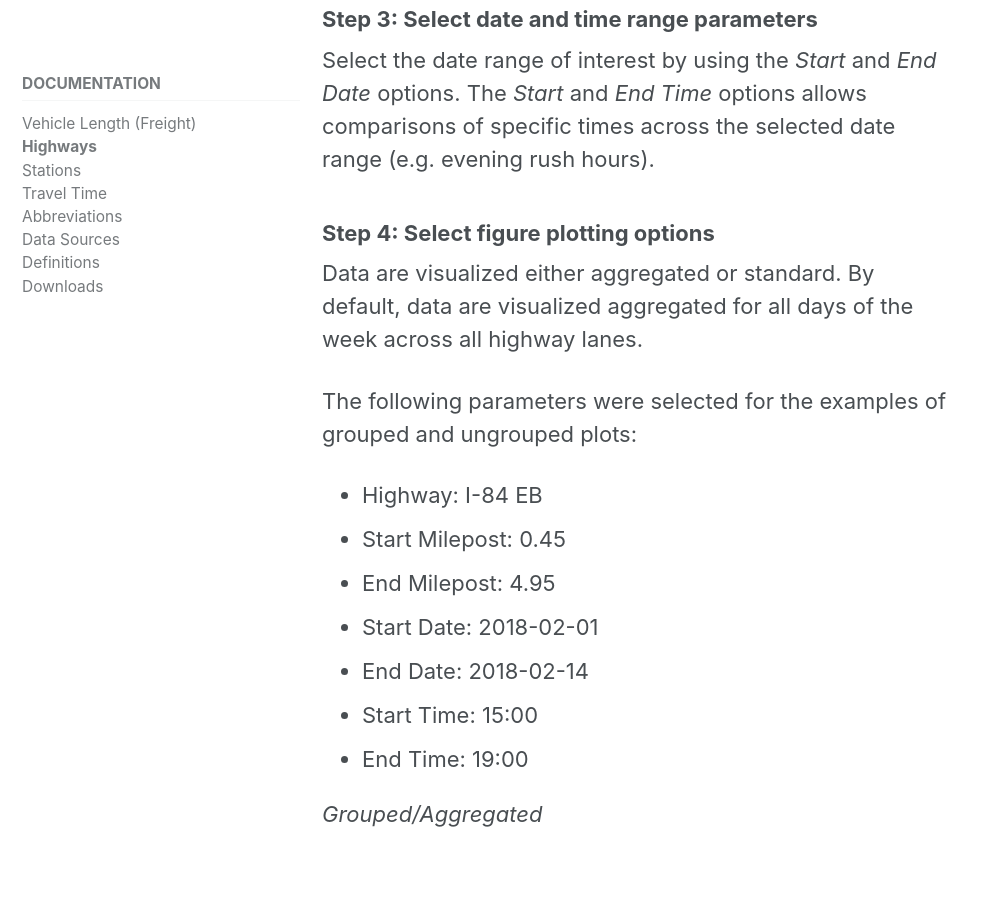
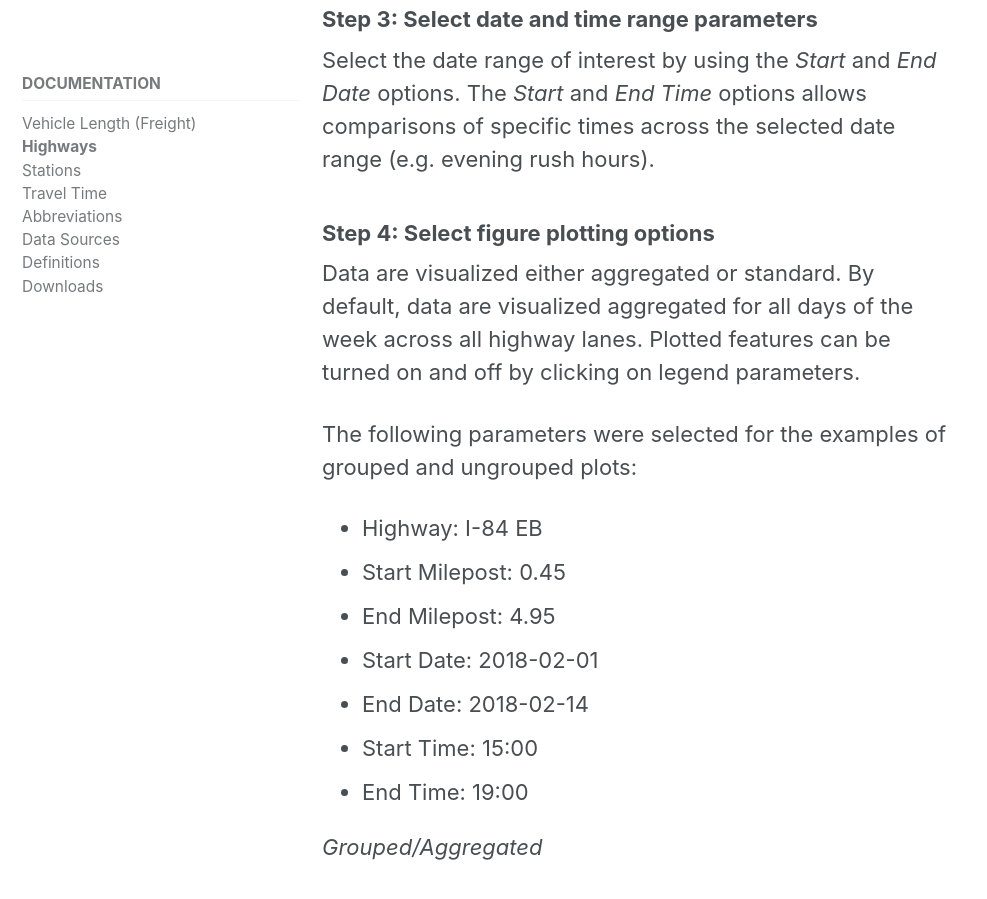
Before and after one commit to adus/portal-documentation, a Jekyll site: the page built from _documents/highways.md, in a window 1280 px wide and 900 px high, scrolled down 981 px. Shown: the whole window, without its empty margins (0-987 px from the left). Built offline with Jekyll 4.4.1, drawn with Linux system fonts in a browser that asks for light colours; nearby versions of some CDN libraries; some of the changed text lies outside the part shown.

Commit message:
added on/off legend plot feature to highways page

```diff
--- a/_documents/highways.md
+++ b/_documents/highways.md
@@ -18,7 +18,7 @@ Use the _Start Milepost_ and _End Milepost_ to select the segment of highway of
 Select the date range of interest by using the _Start_ and _End Date_ options. The _Start_ and _End Time_ options allows comparisons of specific times across the selected date range (e.g. evening rush hours).
 
 ### Step 4: Select figure plotting options
-Data are visualized either aggregated or standard. By default, data are visualized aggregated for all days of the week across all highway lanes.
+Data are visualized either aggregated or standard. By default, data are visualized aggregated for all days of the week across all highway lanes. Plotted features can be turned on and off by clicking on legend parameters.
 
 The following parameters were selected for the examples of grouped and ungrouped plots:
 * Highway: I-84 EB
```
Also changed, not shown: other parts of _documents/highways.md (+1 -1 lines).
